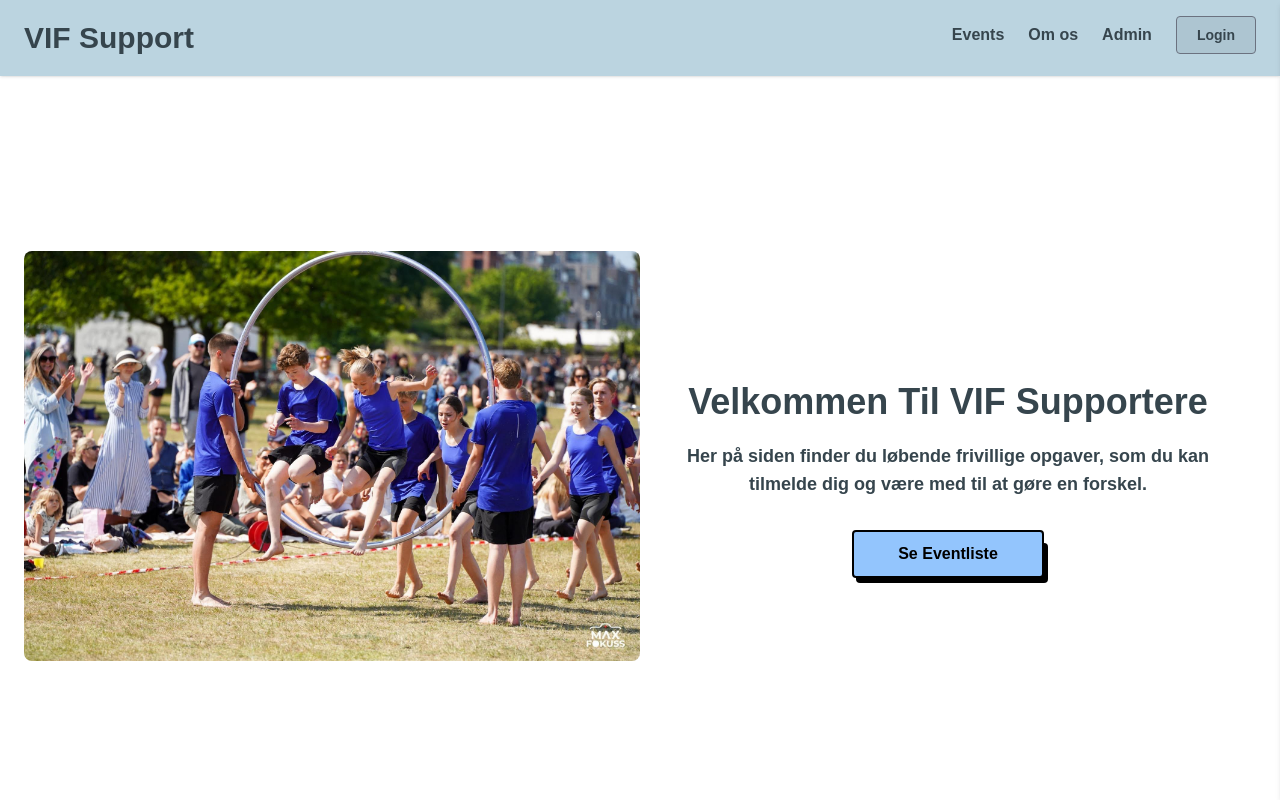
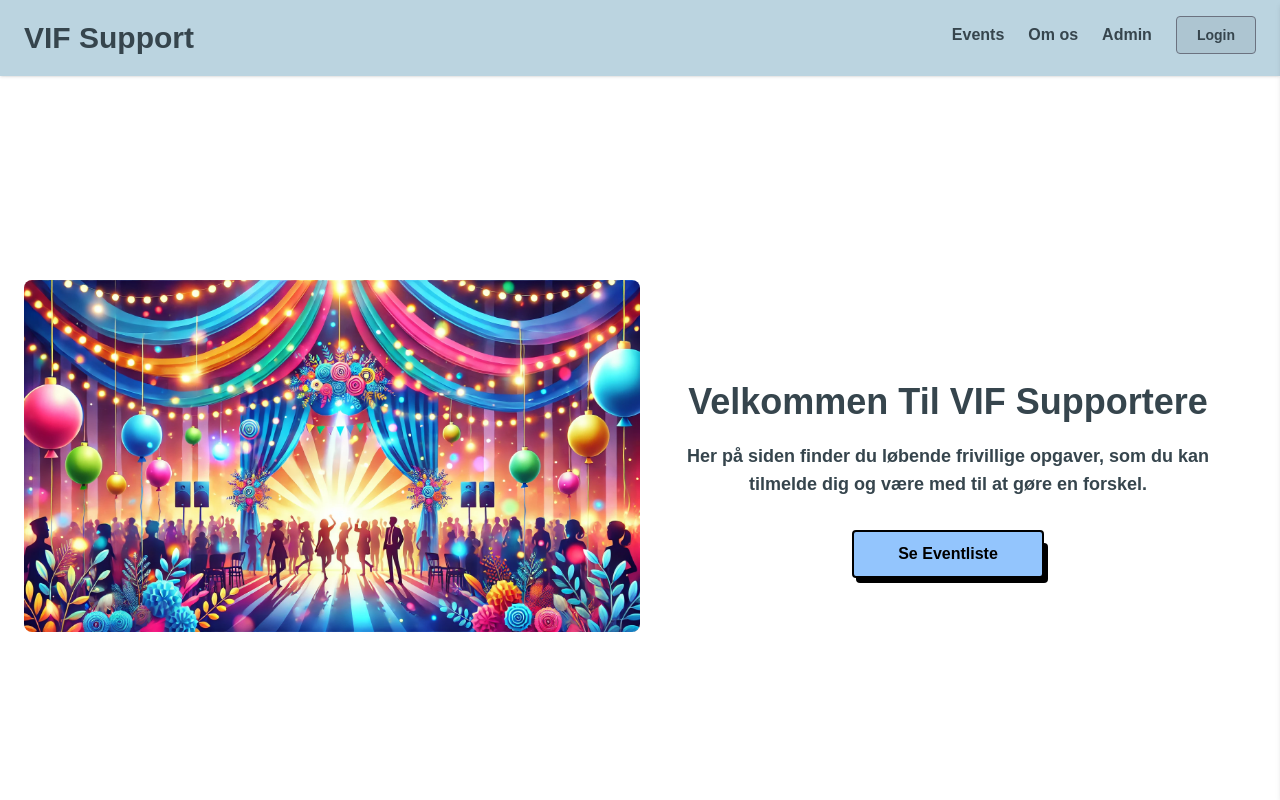
Before and after one commit to Kongriel/vifsupport, a Next.js app: page / in a window 1280 px wide. Shown: the top 800 px of the page. Built offline with nearby package versions, Linux system fonts and the light colour scheme.

Commit message:
“ting”

```diff
--- a/src/pages/events/[slug].js
+++ b/src/pages/events/[slug].js
@@ -434,7 +434,7 @@ export default function Tasks() {
                     )}
                     <Link href={isPast || isFull ? "#" : `/tasks/${task.id}?type=${eventInfo.table_name}`}>
                       <button
-                        className={`group relative md:-mt-12 flex justify-center items-center w-full md:w-auto md:h-16 mt-2 h-10 max-w-[500px] px-24 rounded-2xl border-2 overflow-hidden ${isFull ? "bg-gray-400 text-gray-700 cursor-not-allowed border-gray-500" : "bg-knap-10 text-bono-10 border-gray-500 hover:border-blue-600"}`}
+                        className={`group relative md:-mt-12 flex justify-center items-center w-full md:w-auto md:h-16 mt-2 h-10 max-w-[500px] px-24 rounded-2xl border-2 overflow-hidden ${isFull ? "bg-knap-10 text-bono-10 cursor-not-allowed border-gray-500" : "bg-knap-10 text-bono-10 border-gray-500 hover:border-blue-600"}`}
                         onClick={(e) => {
                           if (isFull) e.preventDefault(); // Forhindre navigation, hvis ikke tilgængelig
                         }}
--- a/src/pages/index.js
+++ b/src/pages/index.js
@@ -12,7 +12,7 @@ export default function Home() {
       <div className="flex min-h-screen md:pl-6 md:mt-16 md:pr-6 flex-col md:flex-row items-center justify-center  ">
         {/* Billede */}
         <div className="w-full md:-mt-4 -mt-16  md:w-1/2">
-          <Image src="/sforside.jpg" alt="VIF Gymnastik" width={500} height={500} className="object-cover rounded-lg w-full h-auto" />
+          <Image src="/forside.webp" alt="VIF Gymnastik" width={500} height={500} className="object-cover rounded-lg w-full h-auto" />
         </div>
 
         {/* Tekst og knap */}
```
Also changed, not shown: public/forside.webp (added).
